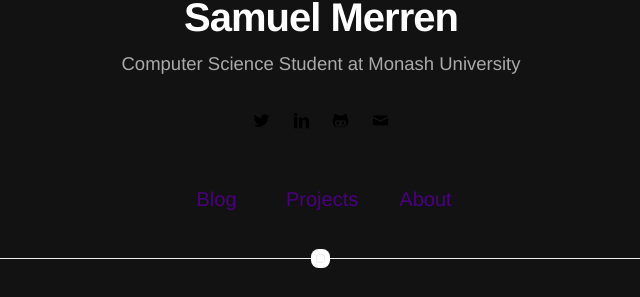
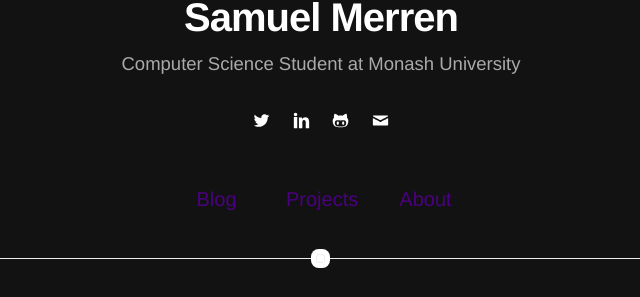
Before and after one commit to CasparovJR/CasparovJR.github.io, a Jekyll site: the page built from index.html, in a window 1280 px wide. Shown: the part 284-581 px from the top of the page, without its empty margins (319-959 px from the left). Built offline with Jekyll 4.4.1, drawn with Linux system fonts in a browser that asks for light colours.

Commit message:
change socials icons

```diff
--- a/_sass/components/others.sass
+++ b/_sass/components/others.sass
@@ -15,9 +15,9 @@
     display: inline-block
     width: 17px
     height: 17px
-    fill: #000
+    fill: #FFF
     text-align: center
-    color: #000
+    color: #FFF
     margin: 7px auto
 
 .caption
```
